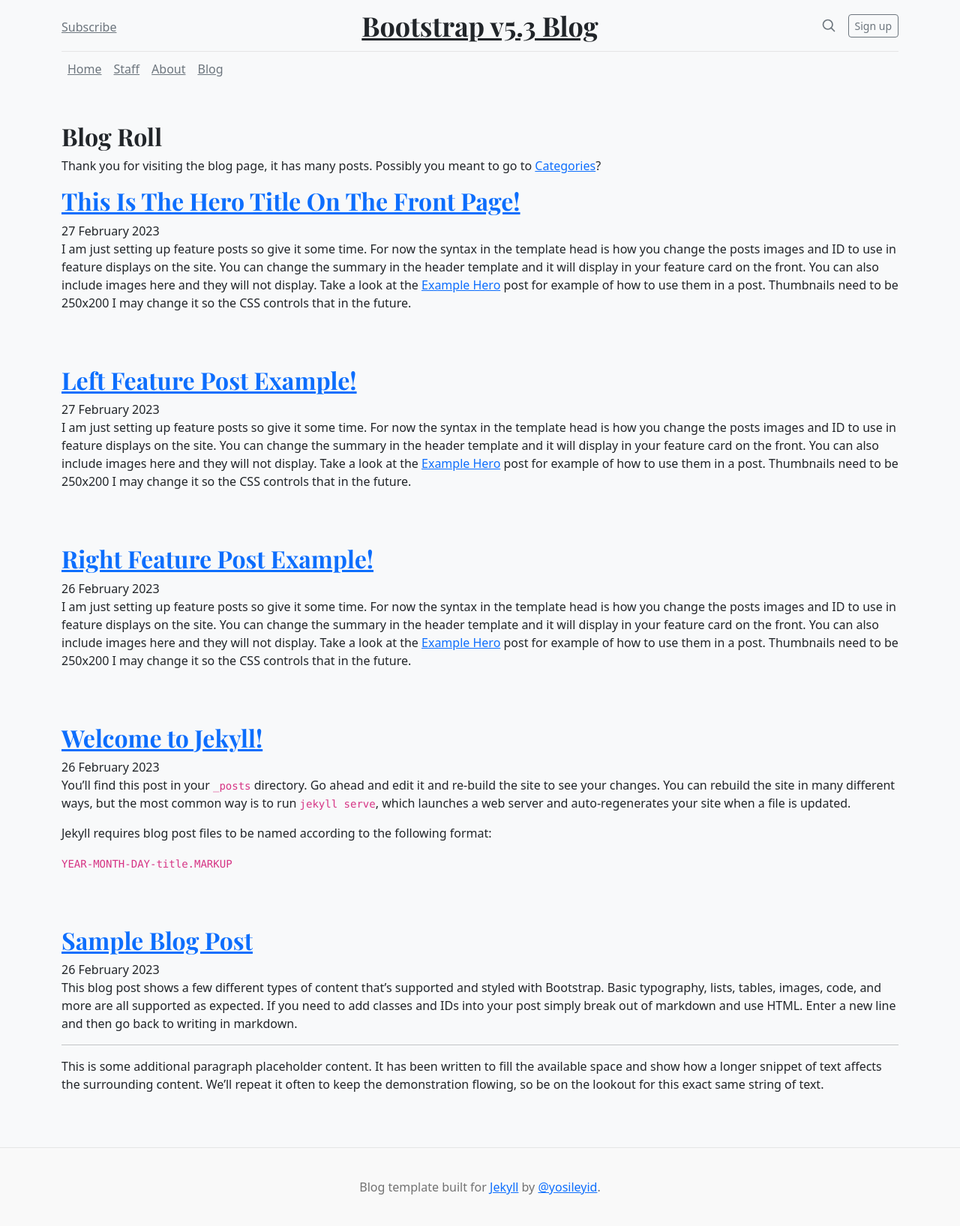
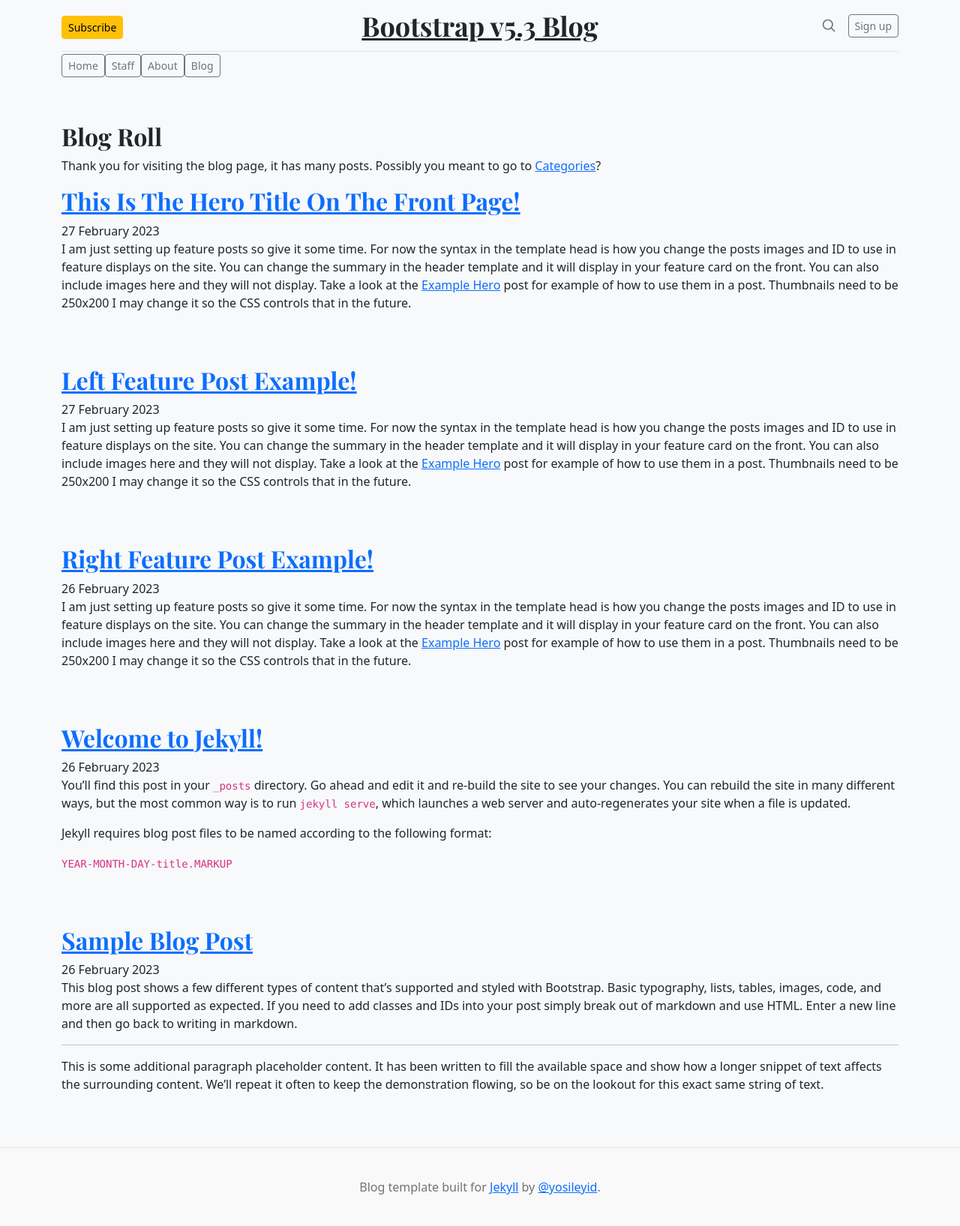
Before and after one commit to yaret-moreno/yaret-moreno.github.io, a Jekyll site: the page built from blog.md, in a window 1280 px wide. Shown: the whole page at 75% size. Built offline with Jekyll 4.4.1, drawn with Linux system fonts in a browser that asks for light colours.

Commit message:
fixing more display

```diff
--- a/_config.yml
+++ b/_config.yml
@@ -41,7 +41,7 @@ description: >- # this means to ignore newlines until "baseurl:"
 #
 #  Use "/" for local development
 
-baseurl       : "/jekyll-newspaper"
+baseurl: "/" #       : "/jekyll-newspaper"
 
 # URL
 #
@@ -56,7 +56,7 @@ baseurl       : "/jekyll-newspaper"
 # http://localhost:4000
 
 
-url            : "https://jekyll-bootstrap.github.io"
+url: "http://localhost:4000" #            : "https://jekyll-bootstrap.github.io"
 
 # SOCIAL
 #
--- a/_includes/blog_nav.html
+++ b/_includes/blog_nav.html
@@ -1,8 +1,8 @@
 <div class="nav-scroller py-1 mb-2">
   <nav class="nav d-flex">
-    <a class="p-2 link-secondary" href="{{site.url}}{{site.baseurl}}">Home</a>
-    <a class="p-2 link-secondary" href="{{site.url}}{{site.baseurl}}staff">Staff</a>
-    <a class="p-2 link-secondary" href="{{site.url}}{{site.baseurl}}about">About</a>
-    <a class="p-2 link-secondary" href="{{site.url}}{{site.baseurl}}blog">Blog</a>
+    <a class="btn btn-outline-secondary btn-sm" href="{{site.url}}{{site.baseurl}}">Home</a>
+    <a class="btn btn-outline-secondary btn-sm" href="{{site.url}}{{site.baseurl}}/staff">Staff</a>
+    <a class="btn btn-outline-secondary btn-sm" href="{{site.url}}{{site.baseurl}}/about">About</a>
+    <a class="btn btn-outline-secondary btn-sm" href="{{site.url}}{{site.baseurl}}/blog">Blog</a>
   </nav>
 </div>
--- a/_includes/category_navbar.html
+++ b/_includes/category_navbar.html
@@ -1,8 +1,8 @@
 <div class="nav-scroller py-1 mb-2">
   <nav class="nav d-flex bd-highlight">
-    <a class="btn btn-info" href="{{site.url}}{{site.baseurl}}/categories"><strong>Categories:</strong></a>
+    <a class="btn btn-info btn-sm" href="{{site.url}}{{site.baseurl}}/categories"><strong>Categories:</strong></a>
     {% for link in site.categories %}
-    <a class="btn btn-secondary" href="{{site.url}}{{site.baseurl}}/categories/{{link.name}}">#{{ link.name }}</a>
+    <a class="btn btn-outline-secondary btn-sm" href="{{site.url}}{{site.baseurl}}/categories/{{link.name}}">#{{ link.name }}</a>
     {% endfor %}
   </nav>
 </div>
--- a/_includes/header.html
+++ b/_includes/header.html
@@ -1,7 +1,7 @@
 <header class="blog-header lh-1 py-3">
   <div class="row flex-nowrap justify-content-between align-items-center">
     <div class="col-4 pt-1">
-      <a class="link-secondary" href="{{site.url}}{{site.baseurl}}/feed.xml">Subscribe</a>
+      <a class="btn btn-warning btn-sm" href="{{site.url}}{{site.baseurl}}/feed.xml">Subscribe</a>
     </div>
     <div class="col-4 text-center">
       <a class="blog-header-logo text-dark" href="#">{{site.title}}</a>
```
